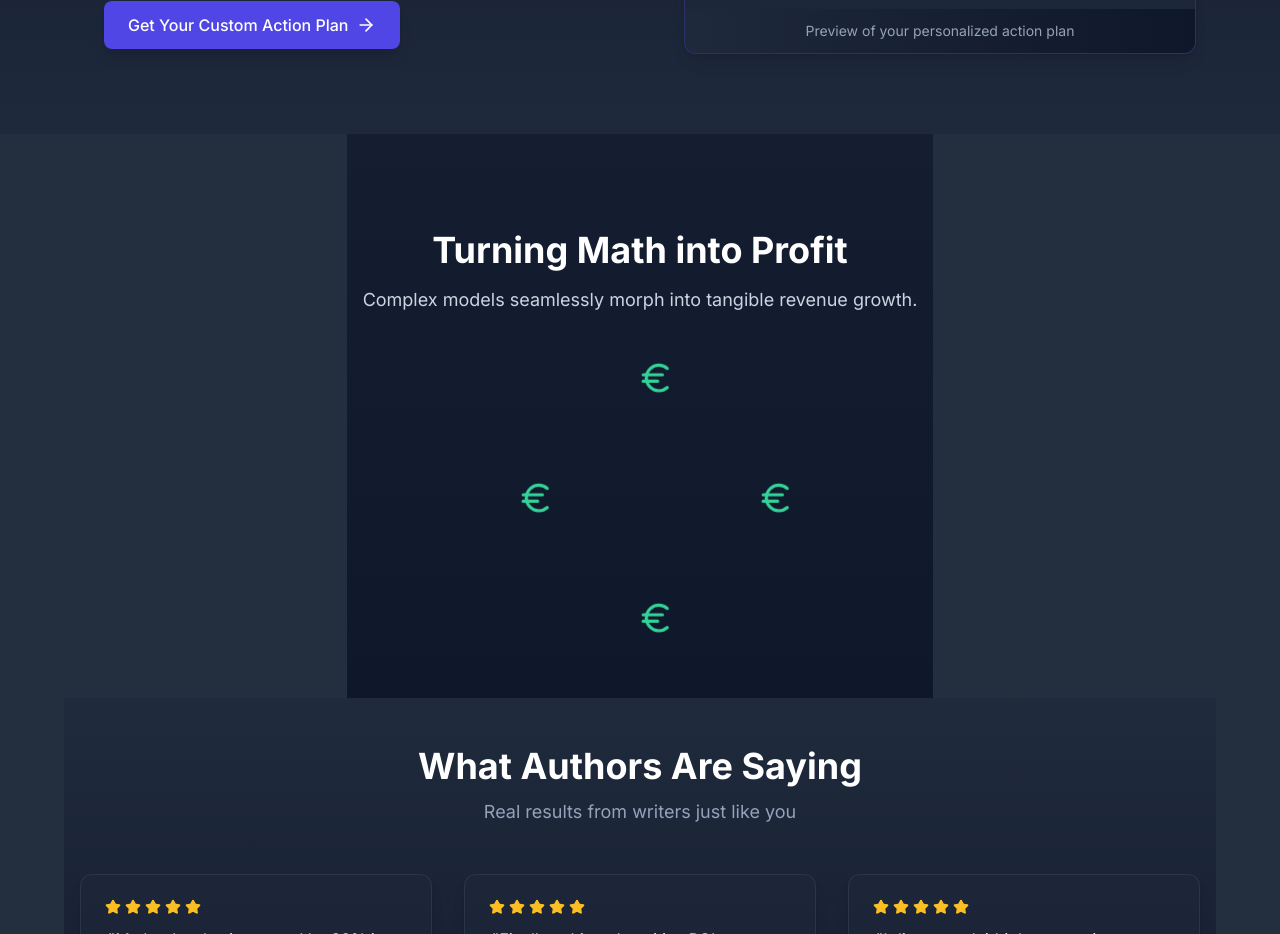
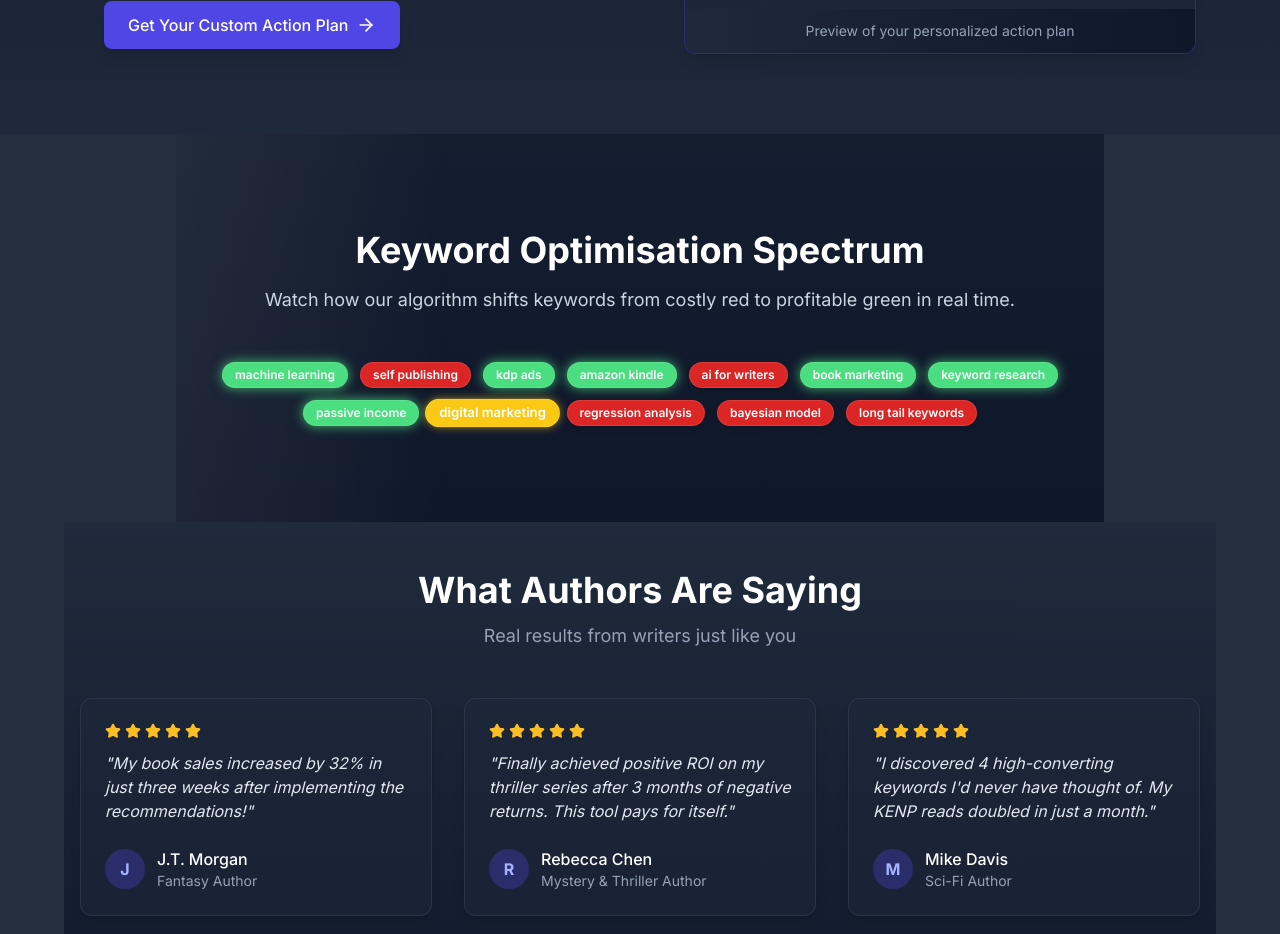
Before and after one commit to KonradBi/KDP-Ads-Optimizer-, a Next.js app: page / in a window 1280 px wide. Shown: the part 3720-4654 px from the top of the page. Built offline with nearby package versions, Linux system fonts and the light colour scheme; no server answers.

Commit message:
feat: Add KeywordSpectrumSection animation, remove old MoneyFlowSection and FormulaTransformSection

```diff
--- a/src/app/page.tsx
+++ b/src/app/page.tsx
@@ -32,7 +32,7 @@ import {
   ListChecks
 } from 'lucide-react';
 import Image from "next/image";
-import FormulaTransformSection from "../components/FormulaTransformSection";
+import KeywordSpectrumSection from "../components/KeywordSpectrumSection";
 
 const BidAdjustmentMockup = () => {
   const bidAdjustments = [
@@ -777,8 +777,8 @@ export default function Home() {
           </div>
         </section>
 
-        {/* Math Formula Transformation Animation */}
-        <FormulaTransformSection />
+        {/* Keyword Optimisation Spectrum Animation */}
+        <KeywordSpectrumSection />
 
         {/* NEW TESTIMONIAL SECTION */}
         <TestimonialSection />
--- /dev/null
+++ b/src/components/KeywordSpectrumSection.tsx
@@ -0,0 +1,87 @@
+"use client";
+
+import { useEffect, useState } from "react";
+import { motion } from "framer-motion";
+
+const KEYWORDS = [
+  "machine learning",
+  "self publishing",
+  "kdp ads",
+  "amazon kindle",
+  "ai for writers",
+  "book marketing",
+  "keyword research",
+  "passive income",
+  "digital marketing",
+  "regression analysis",
+  "bayesian model",
+  "long tail keywords",
+];
+
+export default function KeywordSpectrumSection() {
+  const [optimized, setOptimized] = useState<number[]>([]);
+
+  useEffect(() => {
+    let idx = 0;
+    const id = setInterval(() => {
+      setOptimized((prev) => {
+        // reset if all optimized
+        if (prev.length === KEYWORDS.length) {
+          return [0];
+        }
+        return [...prev, idx];
+      });
+      idx = (idx + 1) % KEYWORDS.length;
+    }, 800);
+    return () => clearInterval(id);
+  }, []);
+
+  return (
+    <section className="relative py-24 overflow-hidden bg-gradient-to-b from-slate-900/70 to-slate-900 px-4">
+      {/* moving spectral scan */}
+      <motion.div
+        className="pointer-events-none absolute inset-0 bg-gradient-to-r from-transparent via-white/10 to-transparent"
+        animate={{ x: ["-100%", "100%"] }}
+        transition={{ duration: 6, repeat: Infinity, ease: "linear" }}
+        aria-hidden="true"
+      />
+      <div className="relative z-10 container mx-auto max-w-6xl text-center">
+        <h2 className="text-3xl md:text-4xl font-bold text-white mb-4">
+          Keyword Optimisation Spectrum
+        </h2>
+        <p className="text-lg text-slate-300 mb-12 max-w-3xl mx-auto">
+          Watch how our algorithm shifts keywords from costly red to profitable green in real&nbsp;time.
+        </p>
+        <div className="flex flex-wrap justify-center gap-3 max-w-4xl mx-auto">
+          {KEYWORDS.map((kw, i) => {
+            const isOptimized = optimized.includes(i);
+            return (
+              <motion.span
+                key={kw}
+                className="px-3 py-1 rounded-full text-xs font-semibold shadow-md border border-white/10 select-none"
+                initial={{ backgroundColor: "#dc2626" }}
+                animate={
+                  isOptimized
+                    ? {
+                        backgroundColor: ["#dc2626", "#facc15", "#4ade80"],
+                        scale: [1, 1.1, 1],
+                        boxShadow: [
+                          "0 0 0px rgba(0,0,0,0)",
+                          "0 0 8px rgba(250,204,21,0.6)",
+                          "0 0 12px rgba(74,222,128,0.8)",
+                        ],
+                      }
+                    : {}
+                }
+                transition={{ duration: 1.2 }}
+                style={{ color: "white" }}
+              >
+                {kw}
+              </motion.span>
+            );
+          })}
+        </div>
+      </div>
+    </section>
+  );
+}
```
